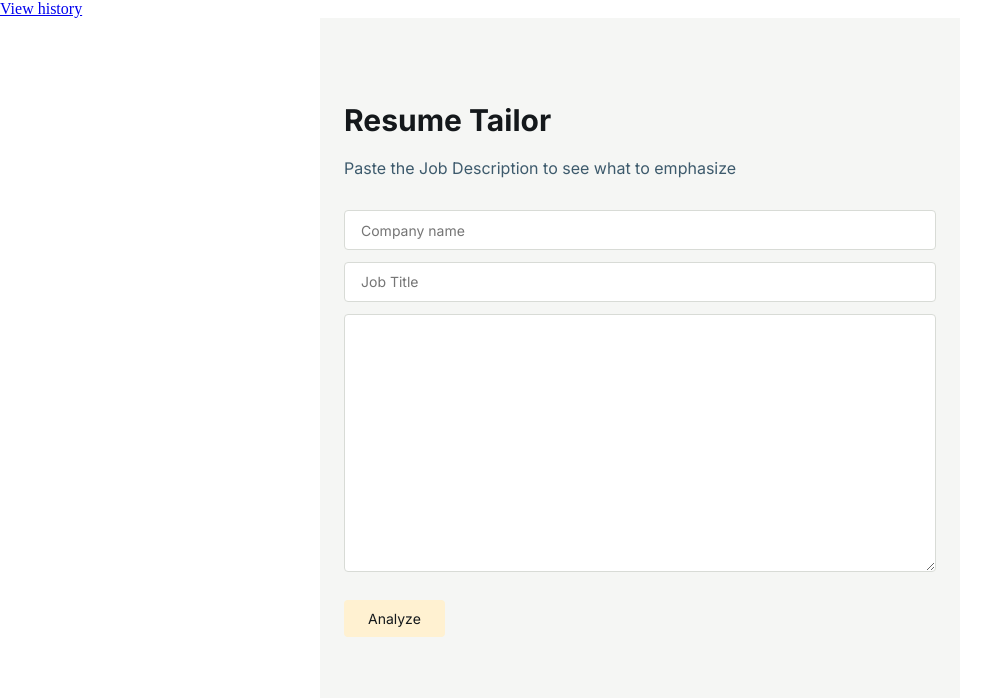
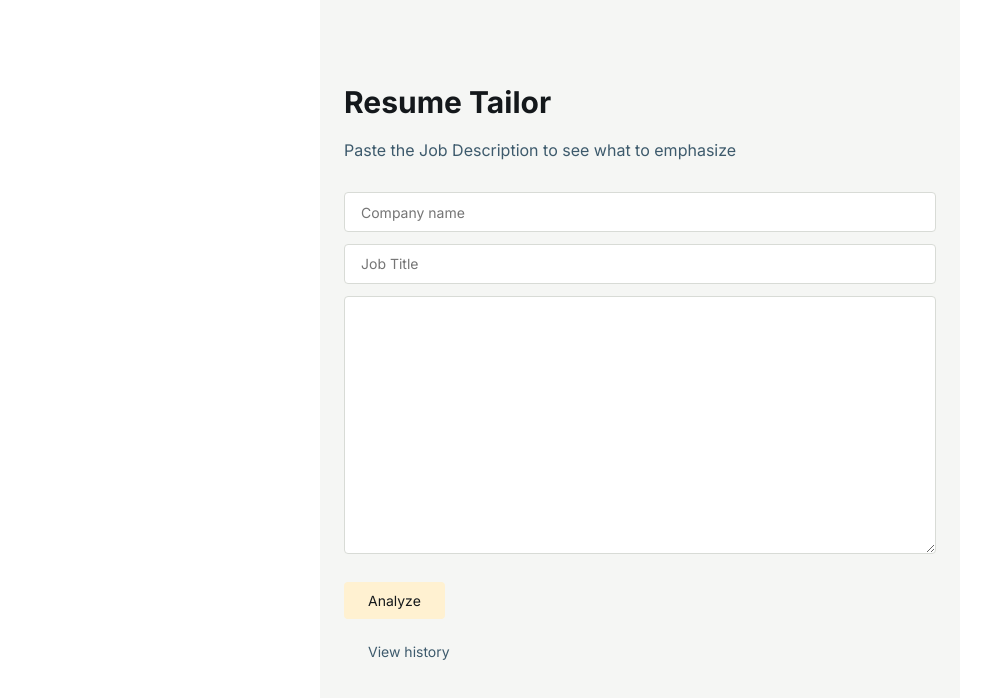
Before and after one commit to gianghiio/job-tracker, a Next.js app: page / in a window 1280 px wide. Shown: the top 698 px of the page, without its empty margins (0-999 px from the left). Built offline with nearby package versions, Linux system fonts and the light colour scheme.

Commit message:
Style the history page

```diff
--- a/src/app/globals.css
+++ b/src/app/globals.css
@@ -96,3 +96,45 @@ body {
   outline: none;
   box-shadow: 0 0 0 2px #E8B400;
 }
+
+/* HISTORY PAGE */
+
+.history-link {
+  display: inline-block;
+  font-family: var(--font-inter);
+  font-size: 0.875rem;
+  color: #3D5A6C;
+  text-decoration: none;
+  margin: 1.5rem auto 0;
+  padding: 0 1.5rem;
+  max-width: 640px;
+  width: 100%;
+}
+
+.history-link:hover {
+  text-decoration: underline;
+}
+.history-item {
+  border: 1px solid #D8DBD6;
+  border-radius: 4px;
+  padding: 1rem;
+  margin-bottom: 1rem;
+  background-color: #FFFFFF;
+}
+
+.history-title {
+  font-size: 1rem;
+  font-weight: 700;
+  margin: 0;
+}
+
+.history-company {
+  color: #3D5A6C;
+  margin: 0.25rem 0;
+}
+
+.history-date {
+  font-size: 0.75rem;
+  color: #9A9C97;
+  margin: 0;
+}
--- a/src/app/page.tsx
+++ b/src/app/page.tsx
@@ -36,7 +36,7 @@ export default function Home() {
   }
 
   return (
-    <><Link href="/history" className="history-link">View history</Link><div className="page-container">
+    <div className="page-container">
       <h1 className="page-heading">Resume Tailor</h1>
       <p className="page-subtitle">Paste the Job Description to see what to emphasize</p>
       <input type="text" className="text-input" placeholder="Company name" value={companyName} onChange={(e) => setCompanyName(e.target.value)} />
@@ -48,6 +48,7 @@ export default function Home() {
         onChange={(e) => setJobDescription(e.target.value)}
         rows={10} />
       <button className="analyze-button" onClick={handleAnalyze} disabled={!jobDescription.trim() || loading}> {loading ? "Analyzing" : "Analyze"}</button>
+      <Link href="/history" className="history-link">View history</Link>
       {result && (
         <div className="results-box">
           <h2 className="results-heading">Key Requirements</h2>
@@ -56,6 +57,6 @@ export default function Home() {
           </div>
         </div>
       )}
-    </div></>
+    </div>
   );
 }
```
